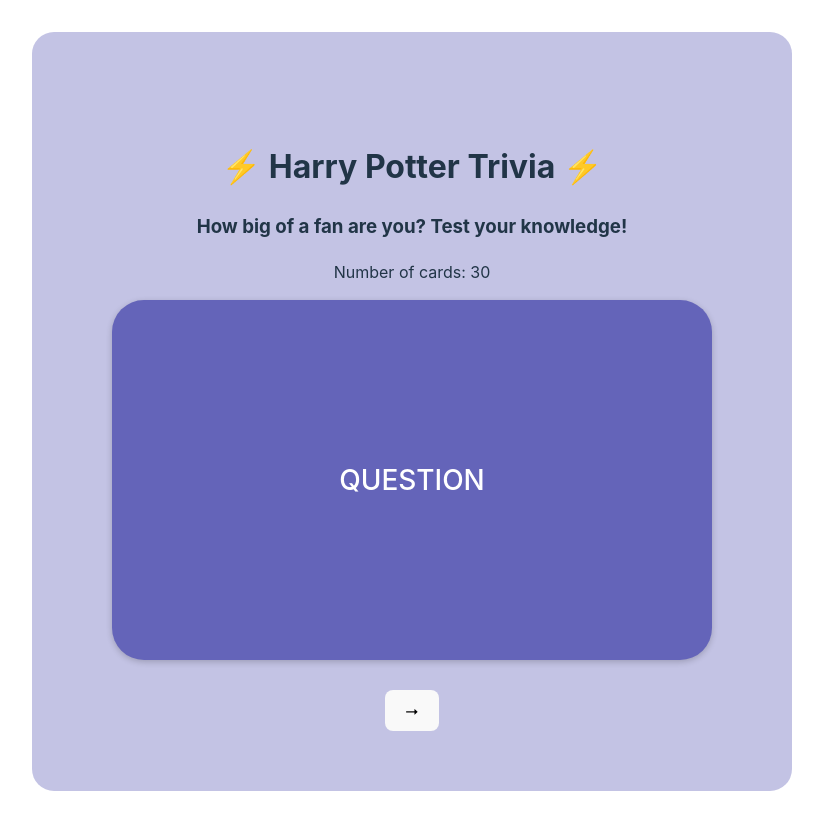
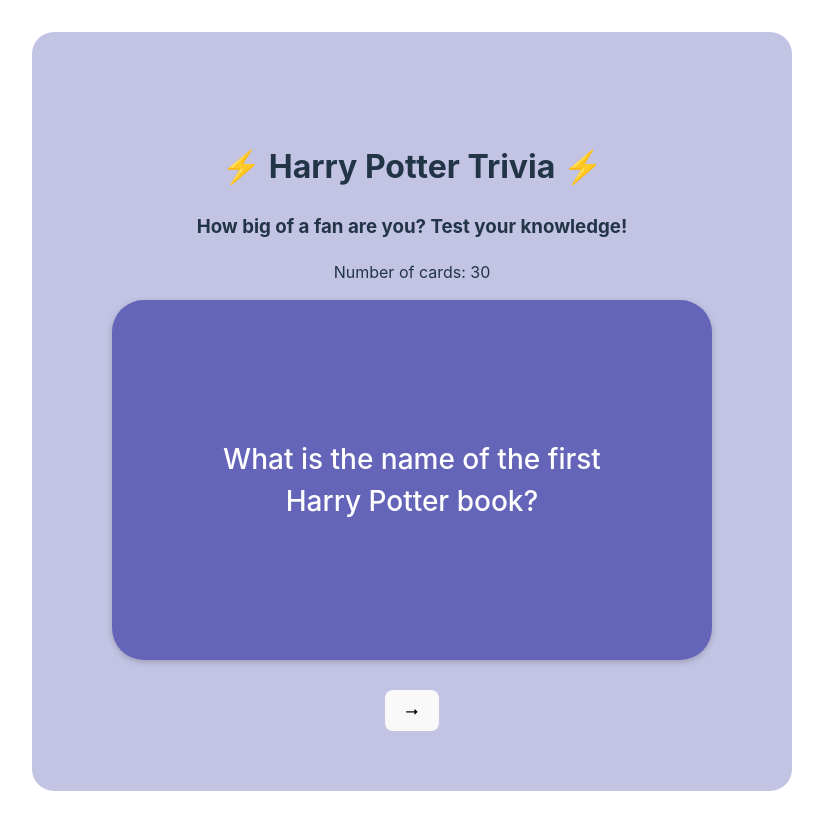
Before and after one commit to h42codes/project-flashcards, a React (Vite) app: page / in a window 1280 px wide. Shown: the whole page, without its empty margins (228-1051 px from the left). Built offline with nearby package versions, Linux system fonts and the light colour scheme.

Commit message:
Pass card data

```diff
--- a/src/App.jsx
+++ b/src/App.jsx
@@ -5,6 +5,7 @@
 // import triviaData from "./data/triviaData.jsx";
 
 function App() {
+  // refactor it because getting a random index rerenders the entire component
   const [cardIndex, setCardIndex] = useState(0);
 
   const getRandomIndex = () => {
--- a/src/components/Flashcard.jsx
+++ b/src/components/Flashcard.jsx
@@ -1,7 +1,7 @@
 import { useState } from "react";
 import "./Flashcard.css";
 
-const Flashcard = () => {
+const Flashcard = ({ data }) => {
   const [isFlipped, setIsFlipped] = useState(false);
 
   const handleCardClick = () => {
@@ -13,8 +13,8 @@
         className={`card ${isFlipped ? "flipped" : ""}`}
         onClick={handleCardClick}
       >
-        <div className="card-front">QUESTION</div>
-        <div className="card-back">ANSWER</div>
+        <div className="card-front">{data.question}</div>
+        <div className="card-back">{data.answer}</div>
       </div>
     </div>
   );
```
